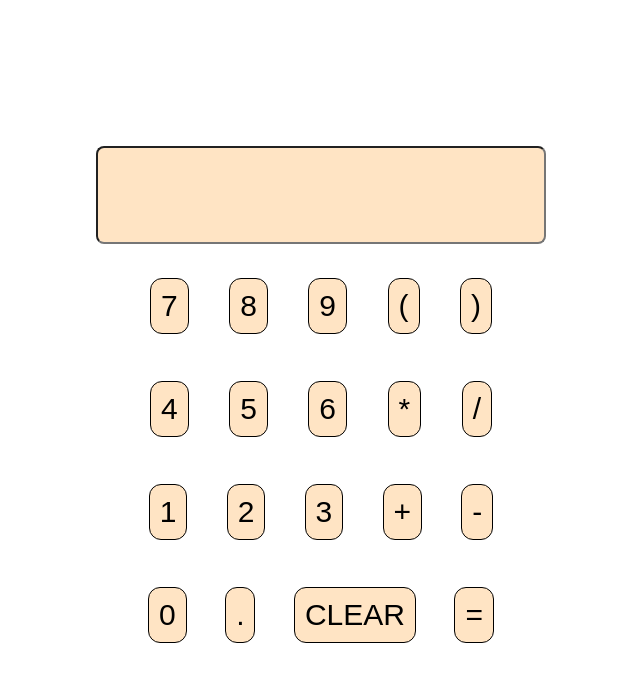
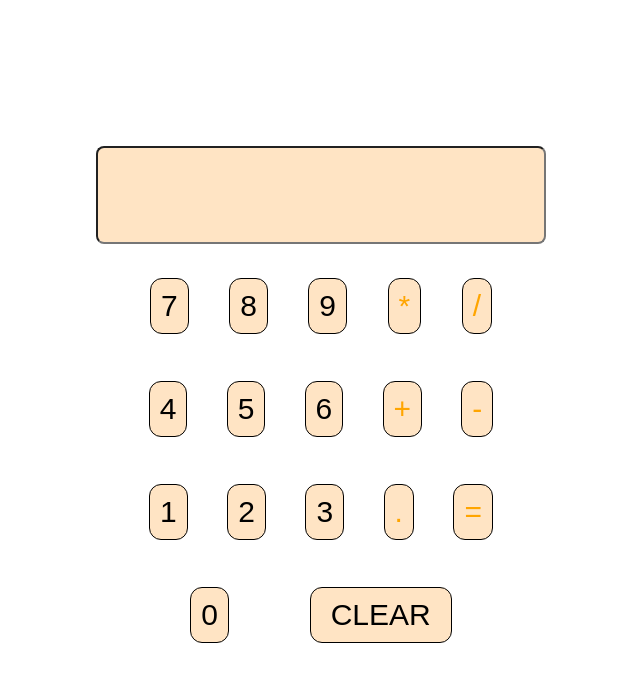
Before and after one commit to tajciglar/calculator, a plain HTML site: page index.html in a window 1280 px wide. Shown: the whole page, without its empty margins (319-959 px from the left). Drawn offline with Linux system fonts and the light colour scheme.

Commit message:
Index changes

```diff
--- a/index.html
+++ b/index.html
@@ -16,28 +16,27 @@
                 <button onClick="showOnDisplay('7')"  class="number">7</button>
                 <button onClick="showOnDisplay('8')" class="number">8</button>
                 <button onClick="showOnDisplay('9')" class="number">9</button>
-                <button onClick="showOnDisplay('(')" class="sign">(</button>
-                <button onClick="showOnDisplay(')')" class="sign">)</button>
+                <button value="*" onClick="showOnDisplay('*')" class="sign">*</button>
+                <button value="/" onClick="showOnDisplay('/')" class="sign">/</button>
+
             </div>
             <div class="row">
                 <button onClick="showOnDisplay('4')" class="number">4</button>
                 <button onClick="showOnDisplay('5')" class="number">5</button>
                 <button onClick="showOnDisplay('6')" class="number">6</button>
-                <button value="*" onClick="showOnDisplay('*')" class="sign">*</button>
-                <button value="/" onClick="showOnDisplay('/')" class="sign">/</button>
+                <button value="+" onClick="showOnDisplay('+')" class="sign">+</button>
+                <button value="-" onClick="showOnDisplay('-')" class="sign">-</button>
             </div>
             <div class="row">
                 <button onClick="showOnDisplay('1')" class="number">1</button>
                 <button onClick="showOnDisplay('2')" class="number">2</button>
                 <button onClick="showOnDisplay('3')" class="number">3</button>
-                <button value="+" onClick="showOnDisplay('+')" class="sign">+</button>
-                <button value="-" onClick="showOnDisplay('-')" class="sign">-</button>
+                <button onClick="showOnDisplay('.')" class="sign">.</button>
+                <button onClick="showOnDisplay('=')" class="sign">=</button>
             </div>
-            <div class="row">
+            <div class="row last">
                 <button onClick="showOnDisplay('0')" class="number">0</button>
-                <button onClick="showOnDisplay('.')" class="sign">.</button>
                 <button onClick="clearDisplay()" id="clear">CLEAR</button>
-                <button onClick="showOnDisplay('=')" class="sign">=</button>
             </div>
         </div>
     </body>
--- a/style.css
+++ b/style.css
@@ -36,3 +36,11 @@ button{
     background-color: bisque;
     border-radius: 8px;
 }
+.sign{
+    color: orange;
+}
+
+#clear{
+    padding: 0 20px 0 20px;
+    position: relative;
+}
```
